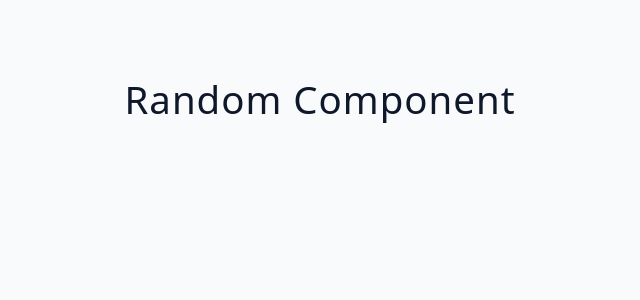
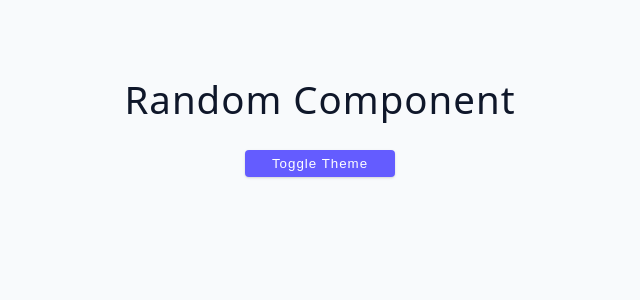
Before and after one commit to kimamovic21/udemy-practical-typescript-course-johnsmilga, a React (Vite) app in the folder 02-typescript-react-essentials/: page / in a window 1280 px wide. Shown: the top 300 px of the page, without its empty margins (320-960 px from the left). Built offline with nearby package versions, Linux system fonts and the light colour scheme.

Commit message:
106. Context API - Theme Example
-u index.tsx fajlu kreiran button element
-nastavak rada na logici za context u context.tsx fajlu

```diff
--- a/02-typescript-react-essentials/src/starter/06-context/context.tsx
+++ b/02-typescript-react-essentials/src/starter/06-context/context.tsx
@@ -1,10 +1,24 @@
 import { useState, createContext, useContext } from 'react'
 
-const ThemeProviderContext = createContext<{ name: string } | undefined>(undefined)
+type Theme = 'light' | 'dark' | 'system'
 
-export function ThemeProvider({ children }: { children: React.ReactNode }) {
+type ThemeProviderState = {
+  theme: Theme
+  setTheme: (theme: Theme) => void
+}
+
+type ThemeProviderProps = {
+  children: React.ReactNode
+  defaultTheme?: Theme
+}
+
+const ThemeProviderContext = createContext<ThemeProviderState | undefined>(undefined)
+
+export function ThemeProvider({ children, defaultTheme = 'system' }: ThemeProviderProps) {
+  const [theme, setTheme] = useState<Theme>(defaultTheme)
+
   return (
-    <ThemeProviderContext.Provider value={{ name: 'susan' }}>
+    <ThemeProviderContext.Provider value={{ theme, setTheme }}>
       {children}
     </ThemeProviderContext.Provider>
   )
--- a/02-typescript-react-essentials/src/starter/06-context/index.tsx
+++ b/02-typescript-react-essentials/src/starter/06-context/index.tsx
@@ -15,6 +15,18 @@ function Component() {
   return (
     <div>
       <h2>random component</h2>
+      <button
+        onClick={() => {
+          if (context.theme === 'dark') {
+            context.setTheme('system')
+            return
+          }
+          context.setTheme('dark')
+        }}
+        className='btn btn-center'
+      >
+        toggle theme
+      </button>
     </div>
   )
 }
```
Also changed, not shown: 1 other file (tests, documents, lock files or other folders).
